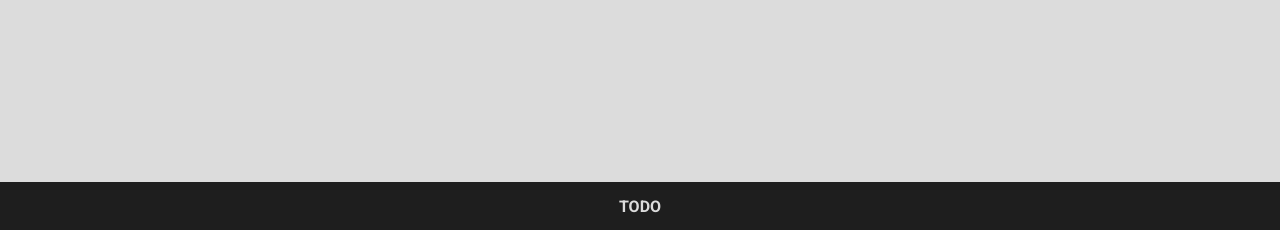
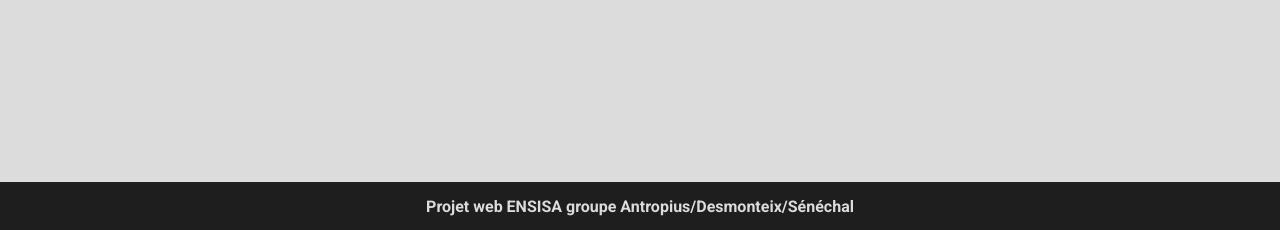
Before and after one commit to Burn3rII/ENSISAGERIE, a Django app: page / in a window 1280 px wide. Shown: the part 570-800 px from the top of the page. Run offline with Django 5.2, Linux system fonts and the light colour scheme.

Commit message:
Nouveau boutton

```diff
--- a/messagingsite/main/templates/main/base.html
+++ b/messagingsite/main/templates/main/base.html
@@ -40,7 +40,7 @@
         </section>
 
         <footer>
-            <p>TODO</p>
+            <p>Projet web ENSISA groupe Antropius/Desmonteix/Sénéchal</p>
         </footer>
 
         {% block js %}
--- a/messagingsite/static/script.js
+++ b/messagingsite/static/script.js
@@ -3,7 +3,7 @@ window.onload = function(){
     switch (theme) {
         case 'dark-theme':
             //document.body.classList.toggle("dark-theme");
-            $(document).toggleClass("dark-theme");
+            $(document.body).toggleClass("dark-theme");
             break;
             case 'light-theme':
             localStorage.setItem("theme","light-theme")
@@ -15,7 +15,7 @@ window.onload = function(){
 
 $("#theme-switch").click(function(){
     var theme = localStorage.getItem('theme');
-    $(document).toggleClass("dark-theme");
+    $(document.body).toggleClass("dark-theme");
     //document.body.classList.toggle("dark-theme");
     switch (theme) {
         case 'dark-theme':
--- a/messagingsite/users/templates/users/base.html
+++ b/messagingsite/users/templates/users/base.html
@@ -25,7 +25,7 @@
                     <li class="button"><a href="{% url 'users:login' %}">Connectez vous / Créez un compte</a></li>
                     <li class="button"><a href="{% url 'main:help' %}">Support</a></li>
                     <li class="param" href>
-                        <input type="checkbox" id="theme-switch">
+                        <input type="button" id="theme-switch">
                         <label for="theme-switch">
                             <img width="25px" height="25px" src="TODO" alt="Light Mode" draggable="false">
                             <img width="25px" height="25px" src="TODO" alt="Dark Mode" draggable="false">
```
